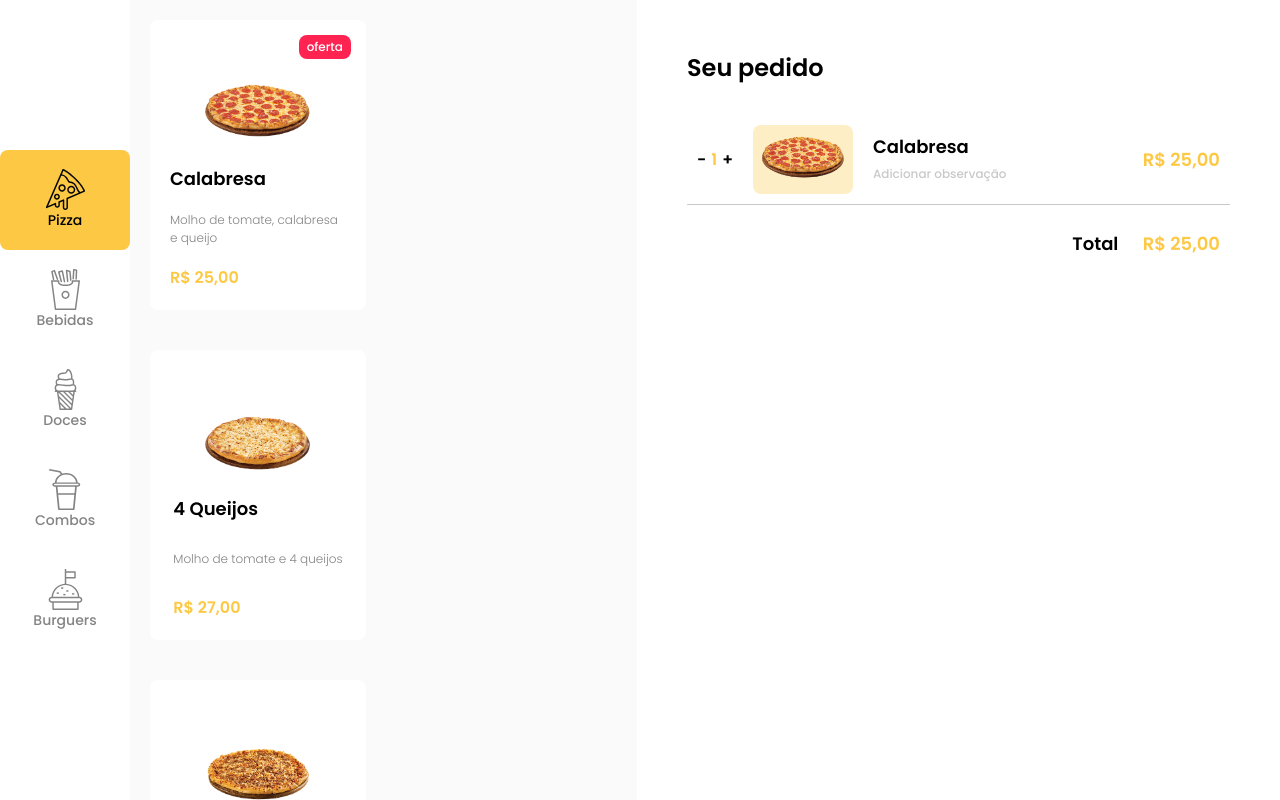
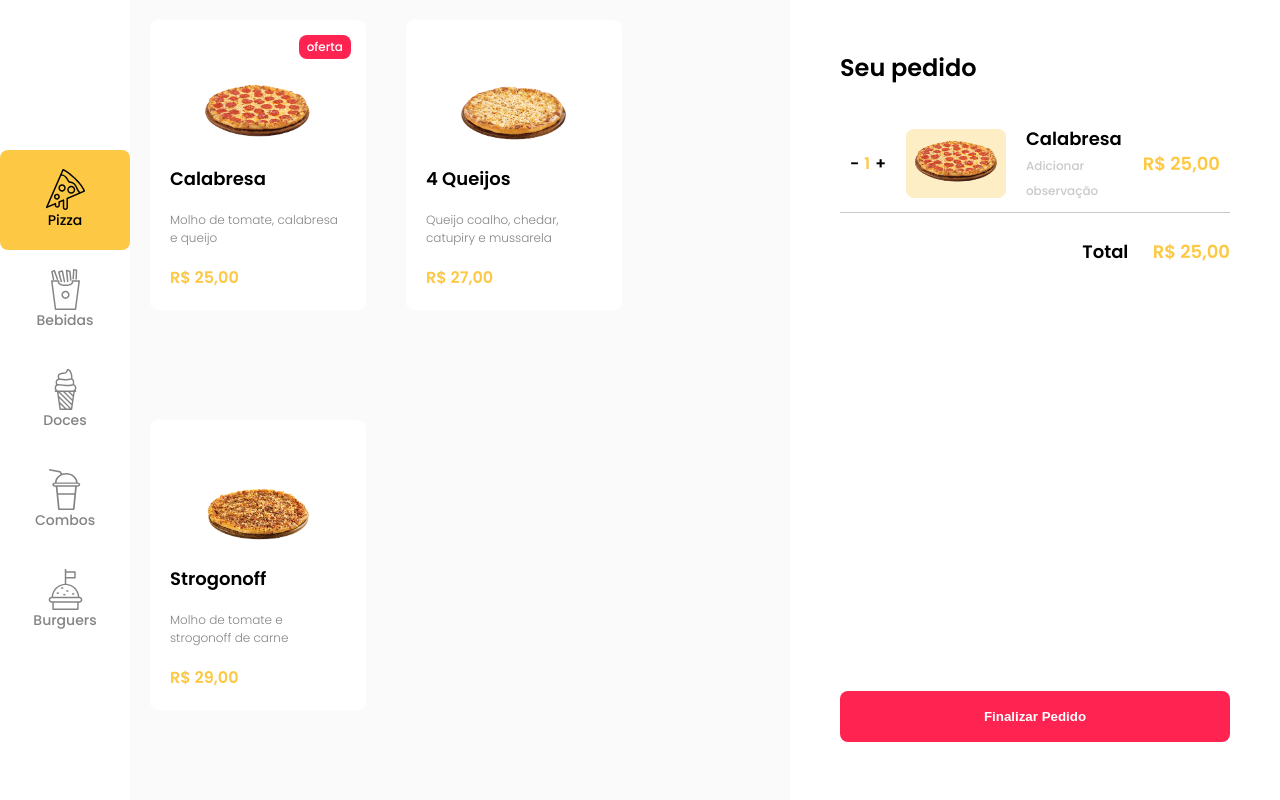
Before and after one commit to kasilianaoliveira/restaurant, a React (Create React App) app: page / in a window 1280 px wide. Both pictures are taken after a click on the element 257 px from the left and 165 px from the top of the page. Shown: the top 800 px of the page. Built offline with nearby package versions, Linux system fonts and the light colour scheme; data requests are answered from the project's data file.

Commit message:
Update style

```diff
--- a/db.json
+++ b/db.json
@@ -40,7 +40,7 @@
     {
       "id": "0006",
       "name": "4 Queijos",
-      "description": "Molho de tomate e 4 queijos",
+      "description": "Queijo coalho, chedar, catupiry e mussarela",
       "price": 27.0,
       "offer": false
     },
--- a/src/screens/Card/style.scss
+++ b/src/screens/Card/style.scss
@@ -1,5 +1,4 @@
 .item-list {
-  // grid-area: MH;
   display: flex;
   flex-wrap: wrap;
   width: 100%;
--- a/src/screens/Cart/index.tsx
+++ b/src/screens/Cart/index.tsx
@@ -17,7 +17,7 @@ export const Cart = () => {
     <div className="cart">
       <h2 className="cart-title">Seu pedido</h2>
       {cartList.map((cart) => (
-         cart.name !== '' && <CartItem
+        cart.name !== '' && <CartItem
           key={Math.random()}
           id={cart.id}
           name={cart.name}
@@ -29,7 +29,13 @@ export const Cart = () => {
         />
       ))}
 
-    {total > 0 && <p className="total-price">Total <span>{filterPrice}</span></p>}
+      {total > 0 &&
+        <>
+          <p className="total-price">Total <span>{filterPrice}</span></p>
+          <button className="final-pedido">Finalizar Pedido</button>
+        </>
+      }
+
     </div>
   )
 }
--- a/src/screens/Cart/styles.scss
+++ b/src/screens/Cart/styles.scss
@@ -1,9 +1,12 @@
 @import "../../assets/variables.scss";
 
 .cart {
+  display: flex;
+  align-items: start;
+  min-width: 490px;
+  flex-direction: column;
   background: $secondary;
-  min-width: 643px;
-  width: 643px;
+  width: auto;
   padding: 50px;
   position: relative;
 
@@ -12,10 +15,11 @@
     font-size: 1.5rem;
   }
 
-  .total-price{
-    position: absolute;
-    right: 60px;
+  .total-price {
+
     margin-top: 25px;
+    margin-bottom: calc(58px + 58px);
+    align-self: flex-end;
     font-weight: bold;
     font-size: 18px;
 
@@ -26,4 +30,21 @@
     }
   }
 
+  .final-pedido {
+    position: absolute;
+    bottom: 58px;
+    background-color: $quaternary;
+    color: $secondary;
+    width: 390px;
+    height: 51px;
+    border-radius: 8px;
+    border: 0;
+    font-weight: bold;
+    transition: all 0.4s;
+
+    &:hover {
+      filter: brightness(85%);
+    }
+  }
+
 }
--- a/src/screens/SideBar/style.scss
+++ b/src/screens/SideBar/style.scss
@@ -1,7 +1,6 @@
 @import "../../assets/variables.scss";
 
 .category-list {
-  // grid-area: SB;
   min-width: 130px;
   width: 8.125rem;
   min-width: 8.125rem;
```
